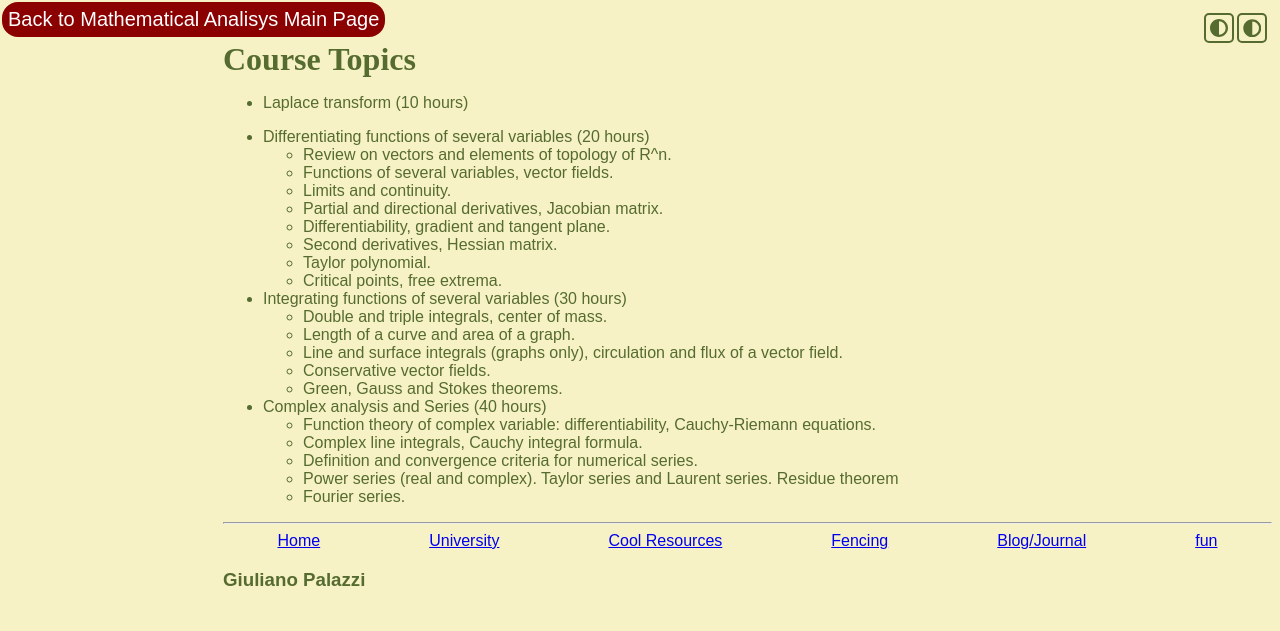
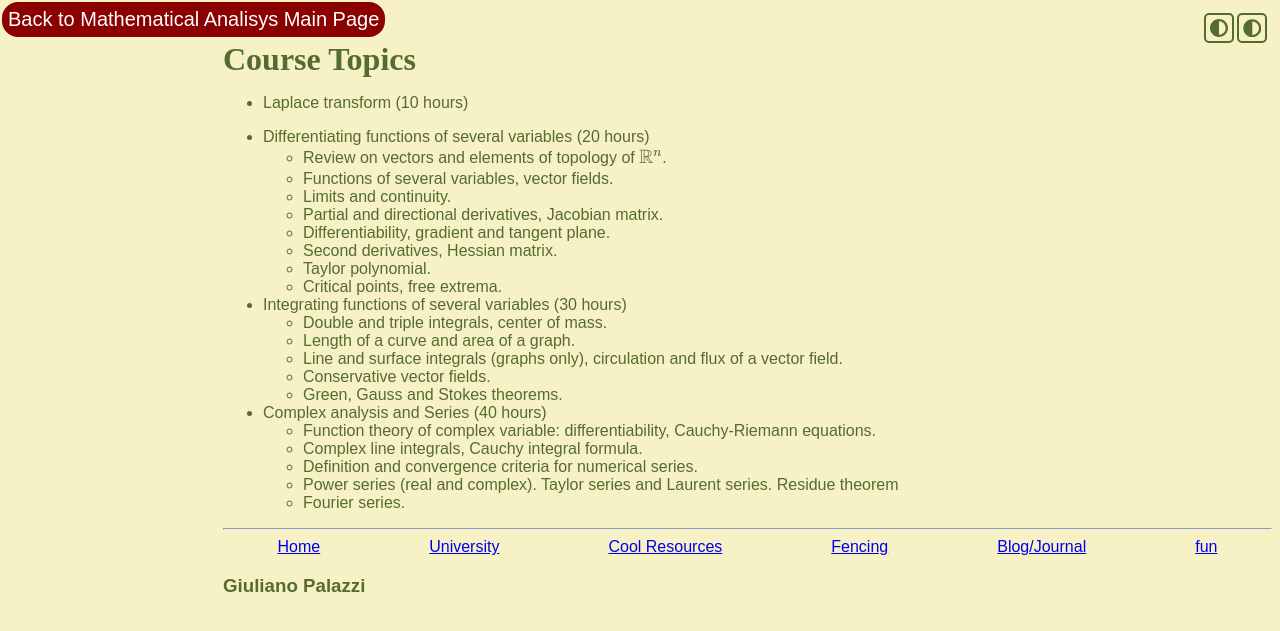
Before and after one commit to GiulianoPalazzi/giulianopalazzi.github.io, a Jekyll site: the page built from uni/mth2/syllabus.md, in a window 1280 px wide. Shown: the top 631 px of the page. Built offline with Jekyll 4.4.1, drawn with Linux system fonts in a browser that asks for light colours; nearby versions of some CDN libraries.

Commit message:
small notation updates

```diff
--- a/uni/mth2/syllabus.md
+++ b/uni/mth2/syllabus.md
@@ -10,7 +10,7 @@ backlinktitle: Mathematical Analisys Main Page
 * Laplace transform (10 hours)
 
 * Differentiating functions of several variables (20 hours)
-	* Review on vectors and elements of topology of R^n.
+	* Review on vectors and elements of topology of $\mathbb{R}^n$.
 	* Functions of several variables, vector fields.
 	* Limits and continuity.
 	* Partial and directional derivatives, Jacobian matrix.
```
Also changed, not shown: uni/mth2/note01.md (+2 -2 lines).
